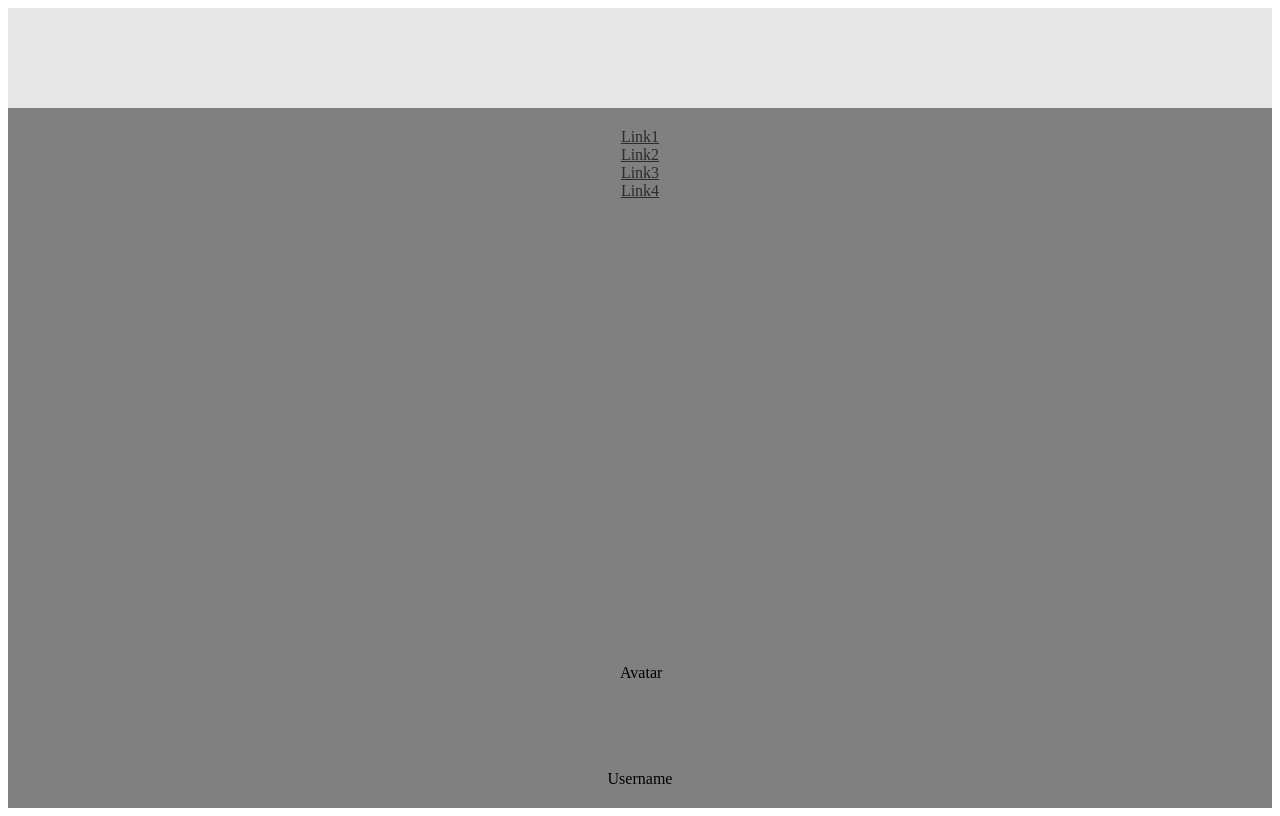
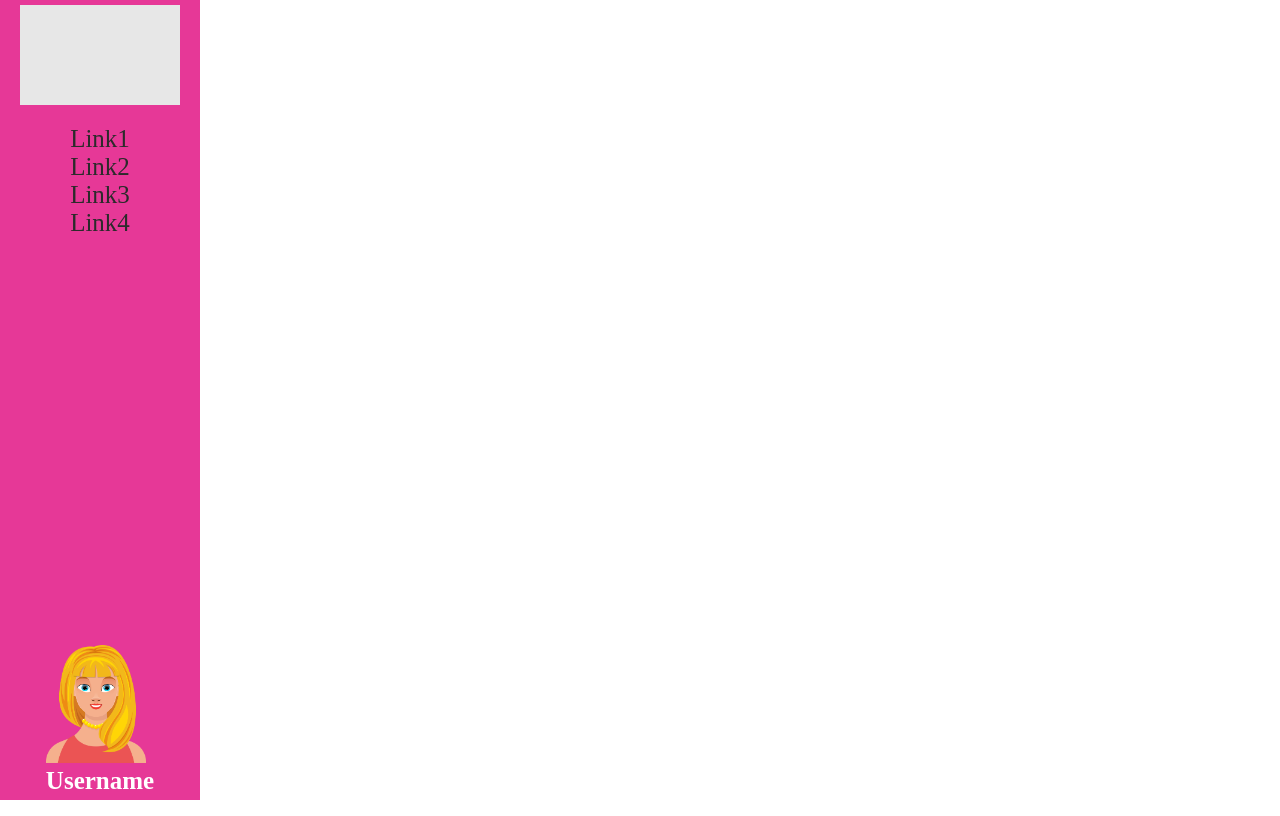
Before and after one commit to Airtcloudia/esercizi_fullstack, a plain HTML site: page Flexbox/flexbox.html in a window 1280 px wide. Drawn offline with Linux system fonts and the light colour scheme.

Commit message:
esflexbox css

```diff
--- a/Flexbox/start/index.html
+++ b/Flexbox/flexbox.html
@@ -13,8 +13,8 @@
   <body>
     <!-- Creare una sidebar -->
 <div class="sidebar">
+    <div class="logoLink">
   <div class="logo"><img src="" alt="">
-
   </div>
   <nav class="navigation">
     <!-- creo i collegamenti -->
@@ -22,10 +22,11 @@
   <a href="#" class="link">Link2</a>
   <a href="#" class="link">Link3</a>
   <a href="#" class="link">Link4</a>
-  </nav>
+  </nav></div>
   <div class="profile">
-    <p class="avatar">Avatar</p>
-    <span class="username">Username</span>
+    <p class="avatar"></p>
+    <img src="vecteezy_woman-face-clipart-design-illustration_9391691_150.png" alt="">
+    <div class="Username">Username</div>
   </div>
 </div>
 
--- a/Flexbox/start/style.css
+++ b/Flexbox/start/style.css
@@ -1,7 +1,7 @@
 .sidebar {
 width:200 px;
 height:100vh;
-background-color: gray;
+background-color: rgb(230, 56, 151);
 display: flex;
 flex-direction: column;
 align-items: center;
@@ -46,7 +46,7 @@ color: #2b2bb2;
 
 }
 
-.username{
+.Username{
     margin-top:10px; /* per crare spazio tra avatar e username */
 
 }
--- /dev/null
+++ b/Flexbox/style.css
@@ -0,0 +1,70 @@
+body {
+    margin: 0;
+    box-sizing: border-box;
+  }
+
+
+.sidebar {
+    display: flex;
+    flex-direction: column;
+    align-items: center;
+    justify-content: space-between;
+    width: 200px;
+    height: 100vh;
+    background-color:rgb(230, 56, 151);
+
+    }
+
+    .logoLink{
+        display: flex;
+        flex-direction: column;
+        align-items: center;
+        width: 100%;
+        height: 100%;
+        padding:5px
+
+    }
+
+    .logo{
+        width:80%;
+        height:100px;
+        background-color: rgb(231, 231, 231);
+
+    }
+
+
+
+    .navigation{
+        width:100%;
+        display: flex;
+        flex-direction:column;
+        align-items:center;
+        margin-top:20px;
+        font-size: 25px;
+
+    }
+    .link {
+    text-decoration: none;
+    color: #2b2b2b;
+    /* 0.3s; /* per andare a mettere la transizione /* */
+    transition: color 0.3s;
+}
+
+.link :hover {
+    color: #2b2bb2;
+    }
+
+
+ .profile{
+    padding: 5px;
+ }
+
+ .Username{
+    font-size: 25px;
+    font-weight: bold;
+    color: white;
+ }
+
+.profile img{
+    width: 100px;
+    }
```
Also changed, not shown: Grid/index.html (+1 -3 lines), Flexbox/vecteezy_woman-face-clipart-design-illustration_9391691_150.png (added).
